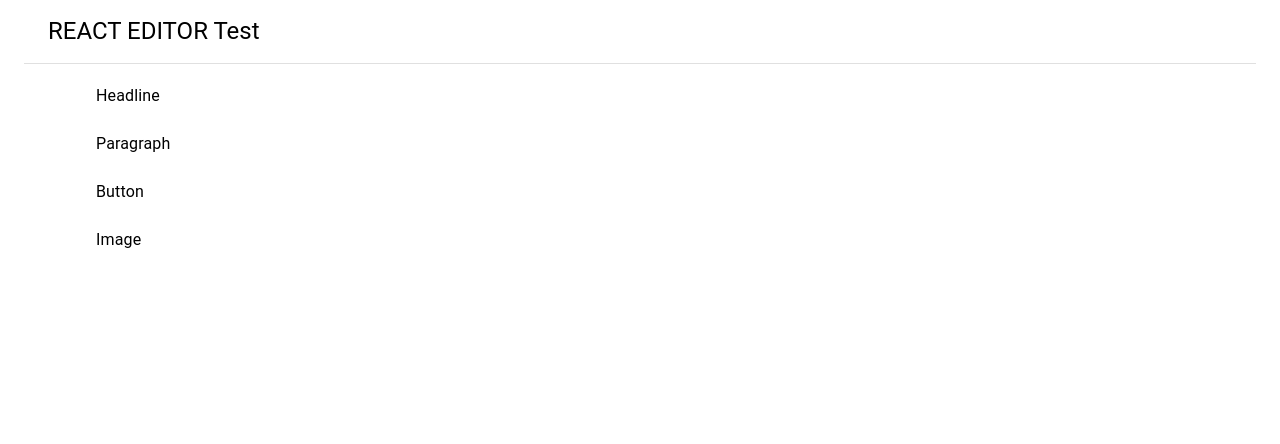
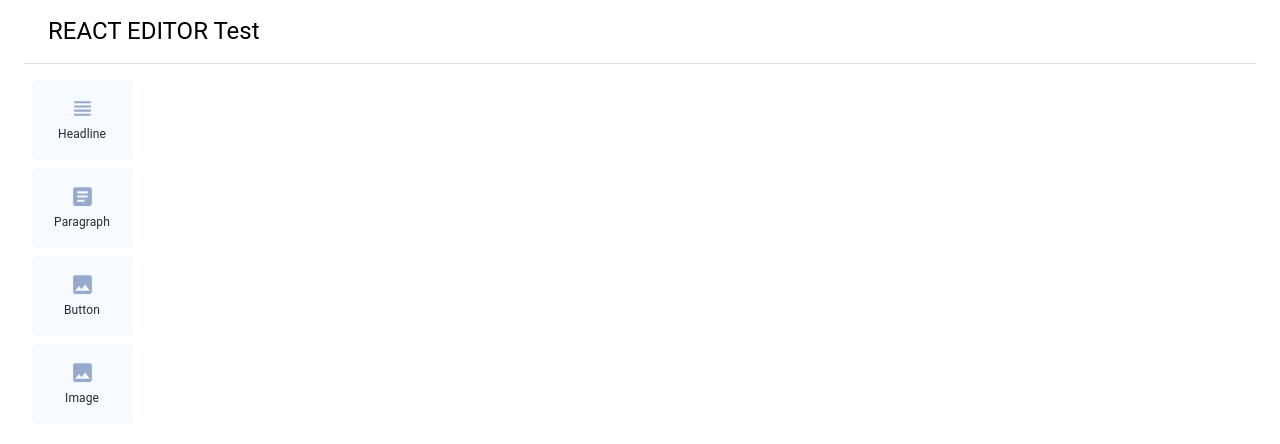
Before and after one commit to DmytroSerdiukov/react-editor, a React (Create React App) app: page / in a window 1280 px wide. Shown: the top 444 px of the page. Built offline with nearby package versions, Linux system fonts and the light colour scheme.

Commit message:
feature: icons and styles for toolbar items

```diff
--- /dev/null
+++ b/src/components/ToolBar/Icons.tsx
@@ -0,0 +1,11 @@
+import React from "react";
+import ViewHeadlineIcon from "@mui/icons-material/ViewHeadline";
+import ImageIcon from "@mui/icons-material/Image";
+import ArticleIcon from "@mui/icons-material/Article";
+
+export const ICONS: any = {
+  Headline: <ViewHeadlineIcon sx={{ fontSize: 25, color: "#97AACD" }} />,
+  Paragraph: <ArticleIcon sx={{ fontSize: 25, color: "#97AACD" }} />,
+  Button: <ImageIcon sx={{ fontSize: 25, color: "#97AACD" }} />,
+  Image: <ImageIcon sx={{ fontSize: 25, color: "#97AACD" }} />,
+};
--- a/src/components/ToolBar/Item.tsx
+++ b/src/components/ToolBar/Item.tsx
@@ -2,16 +2,35 @@ import React, { FC } from "react";
 import ListItemButton from "@mui/material/ListItemButton";
 import ListItemIcon from "@mui/material/ListItemIcon";
 import ListItemText from "@mui/material/ListItemText";
-
-type IItemProps = {
-  title: string;
-};
+import { ICONS } from "./Icons";
+import { IItemProps } from "./types";
 
 const Item: FC<IItemProps> = ({ title }): JSX.Element => {
   return (
-    <ListItemButton>
-      <ListItemIcon></ListItemIcon>
-      <ListItemText primary={title} />
+    <ListItemButton
+      sx={{
+        width: 100,
+        height: 80,
+        display: "flex",
+        flexDirection: "column",
+        alignItems: "center",
+        justifyContent: "center",
+        backgroundColor: "#F6F9FE",
+        margin: 1,
+        paddingTop: 2,
+        borderRadius: 1,
+      }}
+    >
+      <ListItemIcon
+        sx={{ display: "flex", justifyContent: "center", alignItems: "center" }}
+      >
+        {ICONS[title]}
+      </ListItemIcon>
+      <ListItemText
+        primary={title}
+        primaryTypographyProps={{ fontSize: "12px", lineHeight: "18px" }}
+        sx={{ color: "#252A32" }}
+      />
     </ListItemButton>
   );
 };
```
